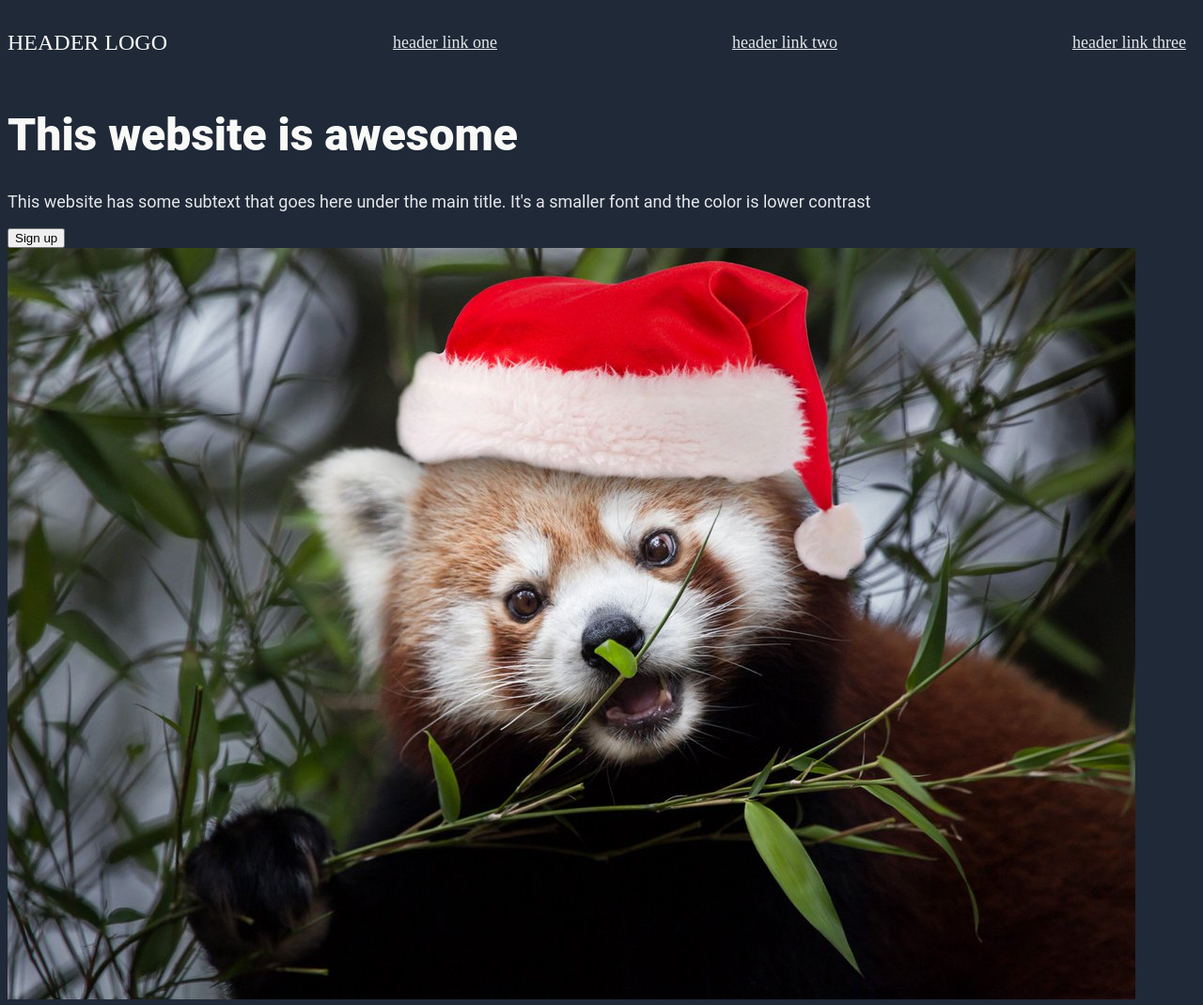
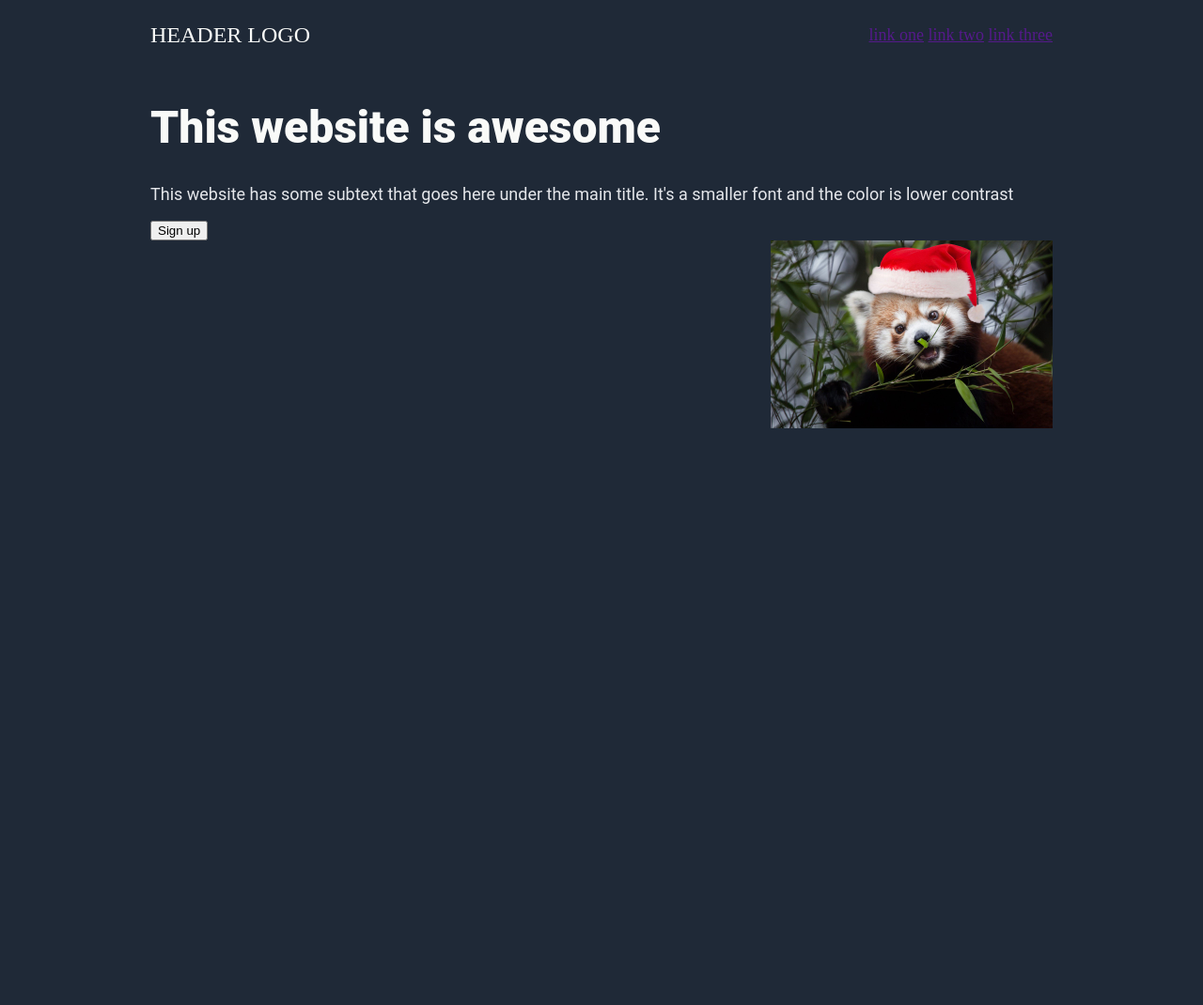
Before and after one commit to kolmstead17/landing_page, a plain HTML site: page index.html in a window 1280 px wide. Shown: the whole page at 94% size. After the commit the page ends 800 px from the top, so only its background shows below. Drawn offline with Linux system fonts and the light colour scheme.

Commit message:
Page width and hero formatting

```diff
--- a/index.html
+++ b/index.html
@@ -9,19 +9,22 @@
 <body>
     <div class="top-third">
         <div class="hero">
-            <div><p id="logo">HEADER LOGO</p></div>
-            <div><a href="" class="hero-links">header link one</a></div>
-            <div><a href="" class="hero-links">header link two</a></div>
-            <div><a href="" class="hero-links">header link three</a></div>
+            <div>
+                <p id="logo">HEADER LOGO</p>
+            </div>
+            <div class="hero-links">
+                <a href="">link one</a>
+                <a href="">link two</a>
+                <a href="">link three</a>
+            </div>
         </div>
-        <div class="main-one">
+        <div class="main-left">
             <h1 id="hero-main-text">This website is awesome</h1>
             <p id="hero-subtext">This website has some subtext that goes here under the main title. It's a smaller font and the color is lower contrast</p>
             <button>Sign up</button>
-
-            <span>
-                <img src="images/panda-1.jpg" alt="Panda in Santa hat">
-            </span>
+        </div>
+        <div class="main-right">
+            <img src="images/panda-1.jpg" alt="Panda in Santa hat" id="panda">
         </div>
     </div>
 
--- a/style.css
+++ b/style.css
@@ -1,5 +1,7 @@
 body{
     background-color: #1f2937;
+    max-width: 960px;
+    margin: auto;
 }
 
 #hero-main-text {
@@ -7,6 +9,11 @@ body{
     font-size: 48px;
     font-weight: 900;
     font-family: roboto;
+}
+
+#panda {
+    width: 300px;
+    height: auto;
 }
 
 #hero-subtext {
@@ -24,10 +31,18 @@ body{
     display: flex;
     align-items: center;
     justify-content: space-between;
+
 }
 
-.hero-links {
+.hero .hero-links {
     color: #e5e7eb;
     font-size: 18px;
-    margin: 10px;
 }
+
+.main-left {
+    float: left;
+}
+
+.main-right {
+    float: right;
+}
```
